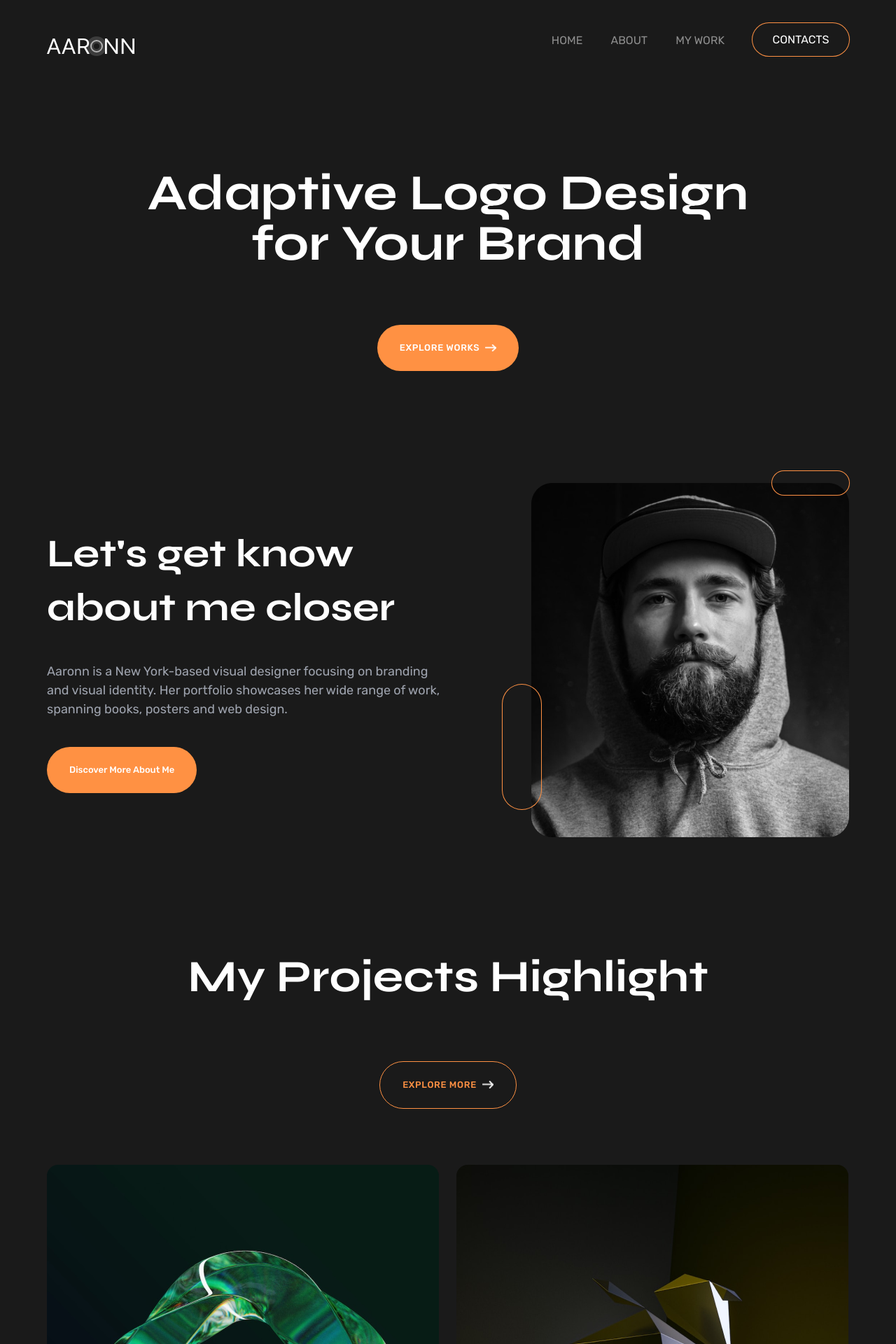
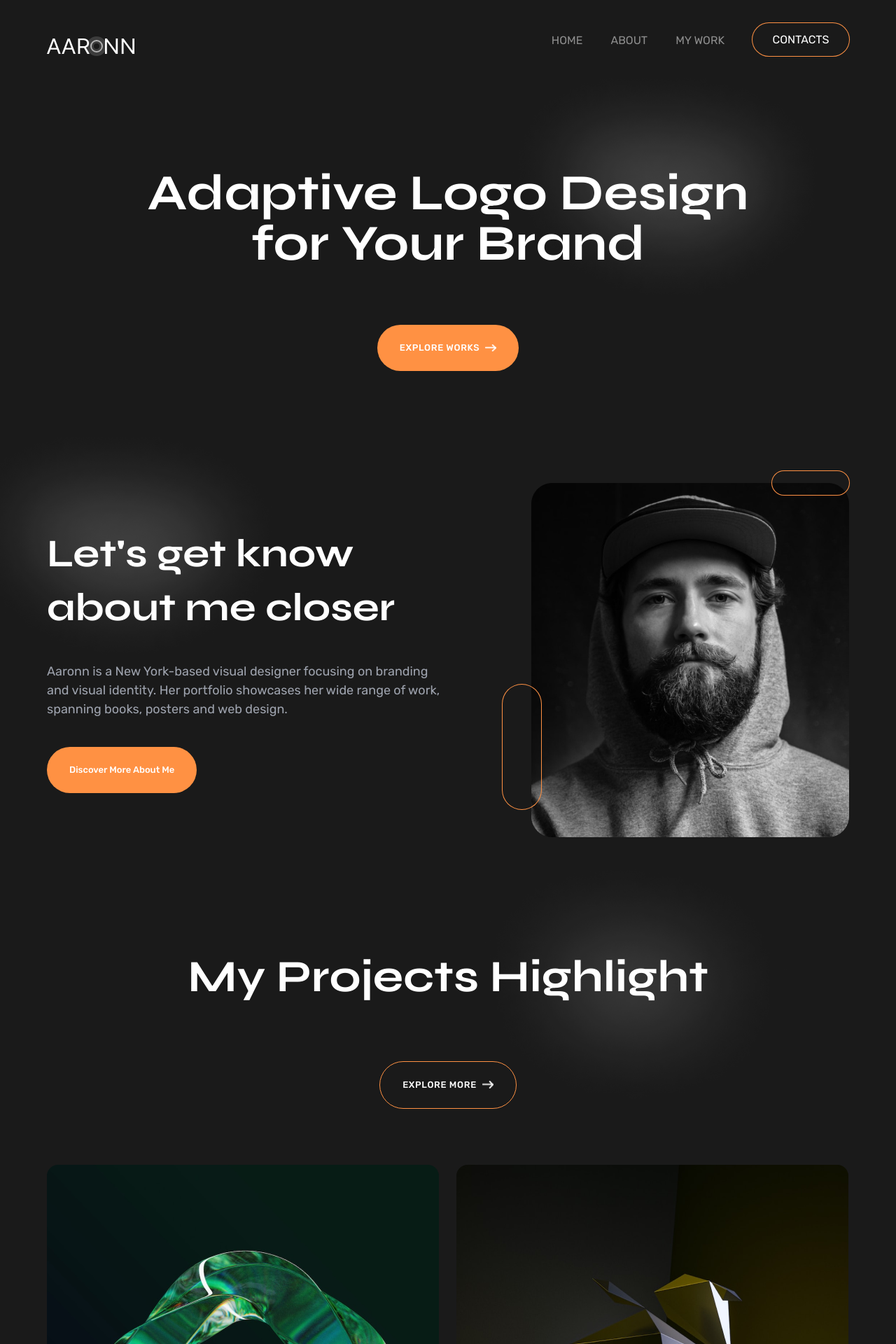
Before and after one commit to AbidHasanPiash/assessment-for-nnsel, a Next.js app: page / in a window 1280 px wide. Shown: the top 1920 px of the page at 70% size. Built offline with nearby package versions, Linux system fonts and the light colour scheme.

Commit message:
Enhance Home page layout with background images and update Button component styles

```diff
--- a/app/page.tsx
+++ b/app/page.tsx
@@ -31,7 +31,19 @@ export default function Home() {
   return (
     <div className="space-y-40 py-40">
       <div className="flex flex-col space-y-20">
-        <h1 className="max-w-[891px] mx-auto text-center">Adaptive Logo Design for Your Brand</h1>
+
+        <div className="relative">
+          <Image
+            src={'/image/Blur-200-hero.png'}
+            width={517}
+            height={273}
+            alt="Blur-200"
+            className="absolute -top-[150px] right-0"
+          />
+          <h1 className="max-w-[891px] mx-auto text-center">Adaptive Logo Design for Your Brand</h1>
+        </div>
+
+
         <Button className="uppercase tracking-wider mx-auto">
           Explore works
           <Image src={'/icon/arrow-right.png'} width={16} height={10} alt="arrow-right" className="ml-2" />
@@ -40,7 +52,16 @@ export default function Home() {
 
       <div className="grid grid-cols-2">
         <div className="flex flex-col justify-center space-y-10">
-          <h3 className="font-bold">Let's get know <br /> about me closer</h3>
+          <div className="relative">
+            <Image
+              src={'/image/Blur-200-hero.png'}
+              width={517}
+              height={273}
+              alt="Blur-200"
+              className="absolute -top-[150px] -left-[150px]"
+            />
+            <h3 className="font-bold">Let's get know <br /> about me closer</h3>
+          </div>
           <p className="text-grayscale-50">
             Aaronn is a New York-based visual designer focusing on branding
             and visual identity. Her portfolio showcases her wide range of
@@ -59,7 +80,17 @@ export default function Home() {
 
       <div className="space-y-20">
         <div className="flex flex-col items-center justify-center space-y-20">
-          <h2 className="font-bold">My Projects Highlight</h2>
+
+          <div className="relative">
+            <Image
+              src={'/image/Blur-200.png'}
+              width={517}
+              height={273}
+              alt="Blur-200"
+              className="absolute -top-[150px] -right-[150px]"
+            />
+            <h2 className="font-bold">My Projects Highlight</h2>
+          </div>
           <Button variant="outlined" className="uppercase tracking-wider mx-auto">
             Explore More
             <Image src={'/icon/arrow-right.png'} width={16} height={10} alt="arrow-right" className="ml-2" />
@@ -94,7 +125,16 @@ export default function Home() {
 
         <div className="flex gap-10">
           <div className="space-y-10 w-fit pt-10">
+          <div className="relative">
+            <Image
+              src={'/image/Blur-200-hero.png'}
+              width={517}
+              height={273}
+              alt="Blur-200"
+              className="absolute -top-[150px] -left-[150px]"
+            />
             <h2 className="font-syne">Testimonial</h2>
+          </div>
             <p className="text-grayscale-50">
               “Aaronn was fantastic to work with from start to finish. We were looking for
               a simple, stand-out logo and he delivered. I tried designing the logo myself
--- a/components/common/Button.tsx
+++ b/components/common/Button.tsx
@@ -18,10 +18,10 @@ export default function Button({
     <button
       onClick={onClick}
       className={cn(
-        "w-fit text-[13px] py-6 px-8 rounded-full flex items-center justify-center transition-all",
+        "w-fit text-[13px] text-white py-6 px-8 rounded-full flex items-center justify-center transition-all",
         variant === "solid"
-          ? "bg-brand text-white"
-          : "border border-brand text-brand",
+          ? "bg-brand"
+          : "border border-brand",
         className
       )}
     >
```
Also changed, not shown: public/image/Blur-200-hero.png (added), public/image/Blur-200.png.
